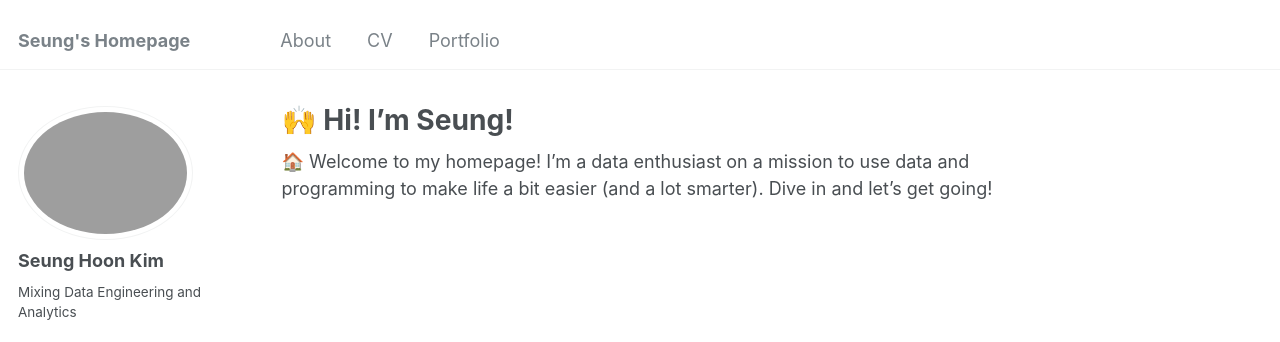
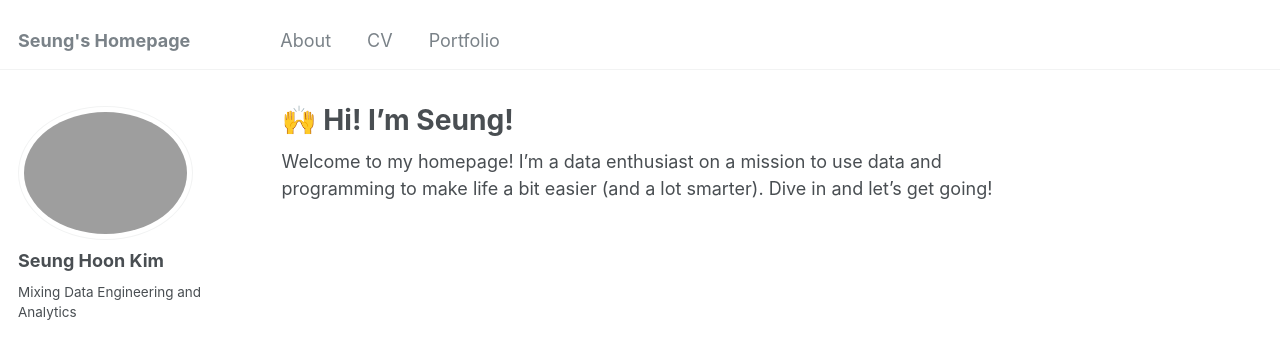
Before and after one commit to seunghoonkim1/seunghoonkim1.github.io, a Jekyll site: the page built from _pages/about.md, in a window 1280 px wide. Shown: the top 342 px of the page. Built offline with Jekyll 4.4.1, drawn with Linux system fonts in a browser that asks for light colours.

Commit message:
deleted emojis

```diff
--- a/_pages/about.md
+++ b/_pages/about.md
@@ -8,6 +8,6 @@ redirect_from:
   - /about.html
 ---
 
-🏠 Welcome to my homepage!
+Welcome to my homepage!
 I'm a data enthusiast on a mission to use data and programming to make life a bit easier (and a lot smarter).
 Dive in and let's get going!
```
Also changed, not shown: _pages/aboutme.md (+1 -1 lines).
